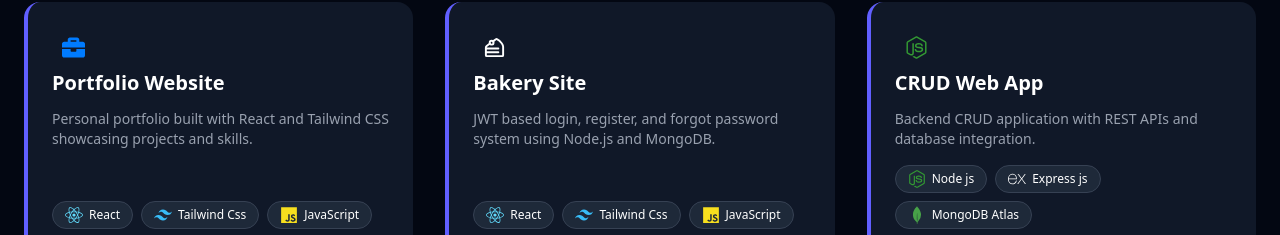
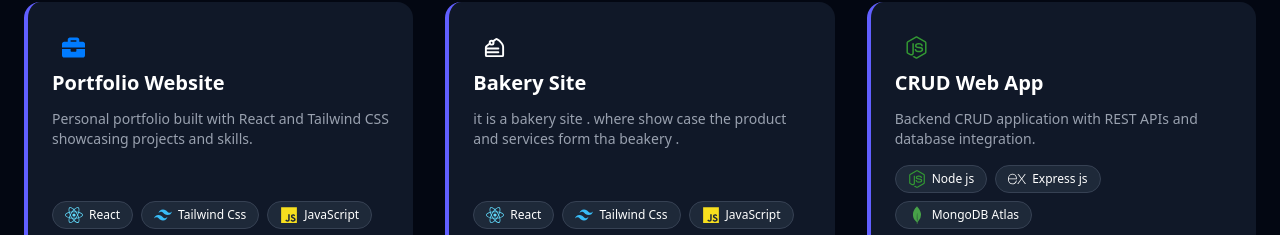
Before and after one commit to Prsenapati09/myportfolio, a React (Vite) app: page /Projects in a window 1280 px wide. Shown: the part 210-445 px from the top of the page. Built offline with nearby package versions, Linux system fonts and the light colour scheme.

Commit message:
add the description of the project

```diff
--- a/src/component/Project.jsx
+++ b/src/component/Project.jsx
@@ -20,7 +20,7 @@ const projects = [
     logo:<CakeSlice size={23} />,
     title: "Bakery Site",
     description:
-      "JWT based login, register, and forgot password system using Node.js and MongoDB.",
+      "it is a bakery site . where show case the product and services form tha beakery .",
     tech: [
       {item:"React",icon:<FaReact size={18} color="#61DAFB"/>},
       {item: "Tailwind Css",icon:<SiTailwindcss size={18} color="#38BDF8"/>},
```
